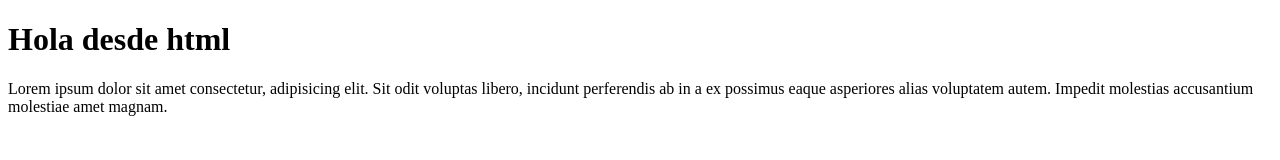
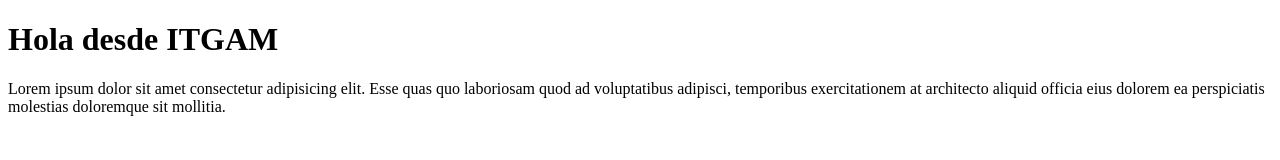
Before and after one commit to JanineRincon20/practica-itgam, a plain HTML site: page index.html in a window 1280 px wide. Drawn offline with Linux system fonts and the light colour scheme.

```diff
--- a/index.html
+++ b/index.html
@@ -7,7 +7,7 @@
     <title>Document</title>
 </head>
 <body>
- <h1>Hola desde html</h1>
- <p>Lorem ipsum dolor sit amet consectetur, adipisicing elit. Sit odit voluptas libero, incidunt perferendis ab in a ex possimus eaque asperiores alias voluptatem autem. Impedit molestias accusantium molestiae amet magnam.</p>
+ <h1>Hola desde ITGAM</h1>
+ <p>Lorem ipsum dolor sit amet consectetur adipisicing elit. Esse quas quo laboriosam quod ad voluptatibus adipisci, temporibus exercitationem at architecto aliquid officia eius dolorem ea perspiciatis molestias doloremque sit mollitia.</p>
 </body>
 </html>
```
